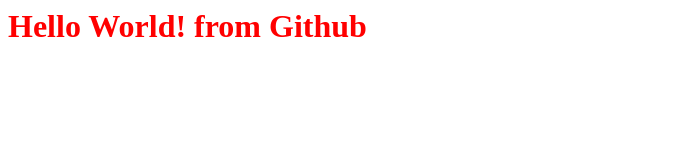
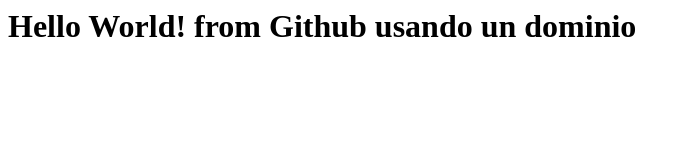
Before and after one commit to milo2112/milo.github.io, a plain HTML site: page index.html in a window 1280 px wide. Shown: the whole page, without its empty margins (0-690 px from the left). Drawn offline with Linux system fonts and the light colour scheme.

Commit message:
cuarta edicion

```diff
--- a/index.html
+++ b/index.html
@@ -1,3 +1,3 @@
 <html>
-	<h1 style="color:red;">Hello World! from Github</h1>
+	<h1 >Hello World! from Github usando un dominio</h1>
 </html>
```
